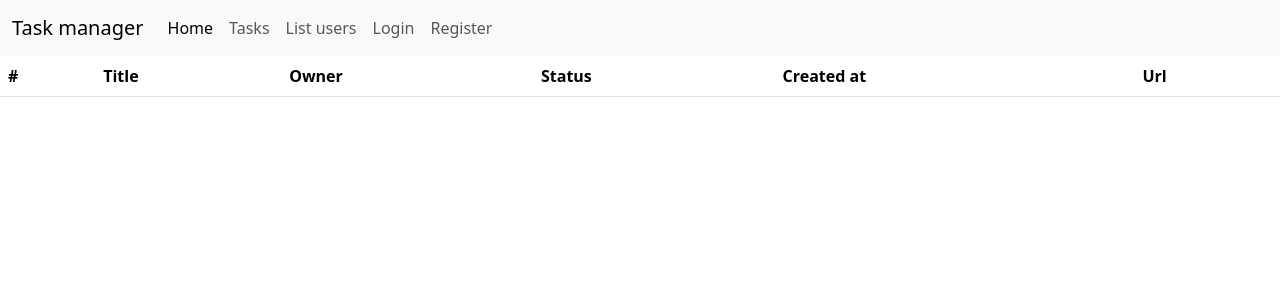
After one commit to Alard06/task_manager, a Django app: page /my-tasks/ in a window 1280 px wide. The commit adds this page. Shown: the top 300 px of the page. Run offline with Django 4.2, Linux system fonts and the light colour scheme; data that the repository does not hold is empty; some libraries are stand-ins or nearby versions.

Commit message:
add profile tasks

```diff
--- a/task/urls.py
+++ b/task/urls.py
@@ -3,14 +3,19 @@ from django.urls import path
 from task import views
 
 urlpatterns = [
-    path('', views.IndexView.as_view(), name='index'),
-    path('tasks/', views.TaskListView.as_view(), name='tasks'),
+    path('', views.IndexView.as_view(),
+         name='index'),
+    path('tasks/', views.TaskListView.as_view(),
+         name='tasks'),
     path('task/<int:pk>/', views.TaskDetailView.as_view(),
          name='task_detail'),
     path('task/create/', views.create_task,
          name='create_task'),
-    path('task/edit/<int:pk>', views.TaskEdit.as_view(),
+    path('task/edit/<int:pk>', views.TaskEditView.as_view(),
          name='edit_task'),
-    path('task/delete_confirm/<int:pk>', views.TaskDelete.as_view(),
-         name='delete_task')
+    path('task/delete_confirm/<int:pk>', views.TaskDeleteView.as_view(),
+         name='delete_task'),
+    path('my-tasks/', views.TaskProfileView.as_view(),
+         name='profile_tasks'),
+
 ]
--- a/task/views.py
+++ b/task/views.py
@@ -56,10 +56,10 @@ class TaskListView(ListView):
 class TaskDetailView(DetailView):
 
     model = Task
-    template_name='task/detail_task.html'
+    template_name = 'task/detail_task.html'
 
 
-class TaskEdit(UpdateView):
+class TaskEditView(UpdateView):
     model = Task
     fields = ['owner', 'executor',
               'description', 'status',
@@ -68,11 +68,20 @@ class TaskEdit(UpdateView):
     success_url = '/tasks'
 
 
-class TaskDelete(DeleteView):
+class TaskDeleteView(DeleteView):
     model = Task
     template_name = 'task/confirm_delete.html'
     success_url = reverse_lazy('tasks')
 
+
+class TaskProfileView(ListView):
+    model = Task
+    template_name = 'task/profile_task.html'
+
+    # def get_context_data(self, *, object_list=None, **kwargs):
+    #     context = super().get_context_data()
+    #     context['obj_list'] = Task.objects.filter(pk=self.request.user.pk)
+    #     return context
 
 
 def create_task(request):
--- a/templates/base.html
+++ b/templates/base.html
@@ -34,9 +34,13 @@
               <li class="nav-item">
                 <a class="nav-link" href="{% url 'profile_view' request.user.pk%}">Profile</a>
               </li>
+              <li class="nav-item">
+                <a class="nav-link" href="{%url 'profile_tasks'%}">My tasks</a>
+              </li>
                 <li class="nav-item">
                 <a class="nav-link" href="{% url 'logout' %}">Logout</a>
               </li>
+
                 {%else%}
                 <li class="nav-item">
                     <a class="nav-link" href="{% url 'profile_login' %}">Login</a>
--- a/templates/task/confirm_delete.html
+++ b/templates/task/confirm_delete.html
@@ -7,8 +7,12 @@
     {{ form }}
     <input type="submit" value="Confirm">
 </form>
+
+{% else %}
+
+<h4>Это не ваш объект :)</h4>
+
 {% endif %}
 
-<h4>Не ваш объект :)</h4>
 
 {% endblock %}
--- a/templates/task/list_tasks.html
+++ b/templates/task/list_tasks.html
@@ -39,7 +39,8 @@
             <td>{{obj.status}}</td>
             <td>{{obj.created_at|date}}</td>
             <td><a href="{%url 'task_detail' obj.pk%}">Click!</a> {% if obj.owner_id == request.user.id %}<a
-                    href="{% url 'edit_task' obj.id%}">Edit</a> {%endif%}</td>
+                    href="{% url 'edit_task' obj.id%}">Edit</a>
+                <a href="{% url 'delete_task' obj.pk%}">Delete</a>{%endif%}</td>
           </tr>
           {% endif %}
     {% endfor %}
--- /dev/null
+++ b/templates/task/profile_task.html
@@ -0,0 +1,34 @@
+{% extends 'base.html' %}
+
+{% block content %}
+
+    <table class="table">
+        <thead>
+          <tr>
+            <th scope="col">#</th>
+            <th scope="col">Title</th>
+            <th scope="col">Owner</th>
+            <th scope="col">Status</th>
+            <th scope="col">Created at</th>
+            <th scope="col">Url</th>
+          </tr>
+        </thead>
+        <tbody>
+    {% for obj in object_list %}
+    {% if obj.owner_id == request.user.id %}
+          <tr>
+            <th scope="row">{{obj.id}}</th>
+            <td>{{obj.title}}</td>
+            <td>{{obj.owner}}</td>
+            <td>{{obj.status}}</td>
+            <td>{{obj.created_at|date}}</td>
+            <td><a href="{%url 'task_detail' obj.pk%}">Click!</a> <a
+                    href="{% url 'edit_task' obj.id%}">Edit</a>
+                <a href="{% url 'delete_task' obj.pk%}">Delete</a></td>
+          </tr>
+    {% endif %}
+    {% endfor %}
+        </tbody>
+      </table>
+
+{% endblock %}
```
